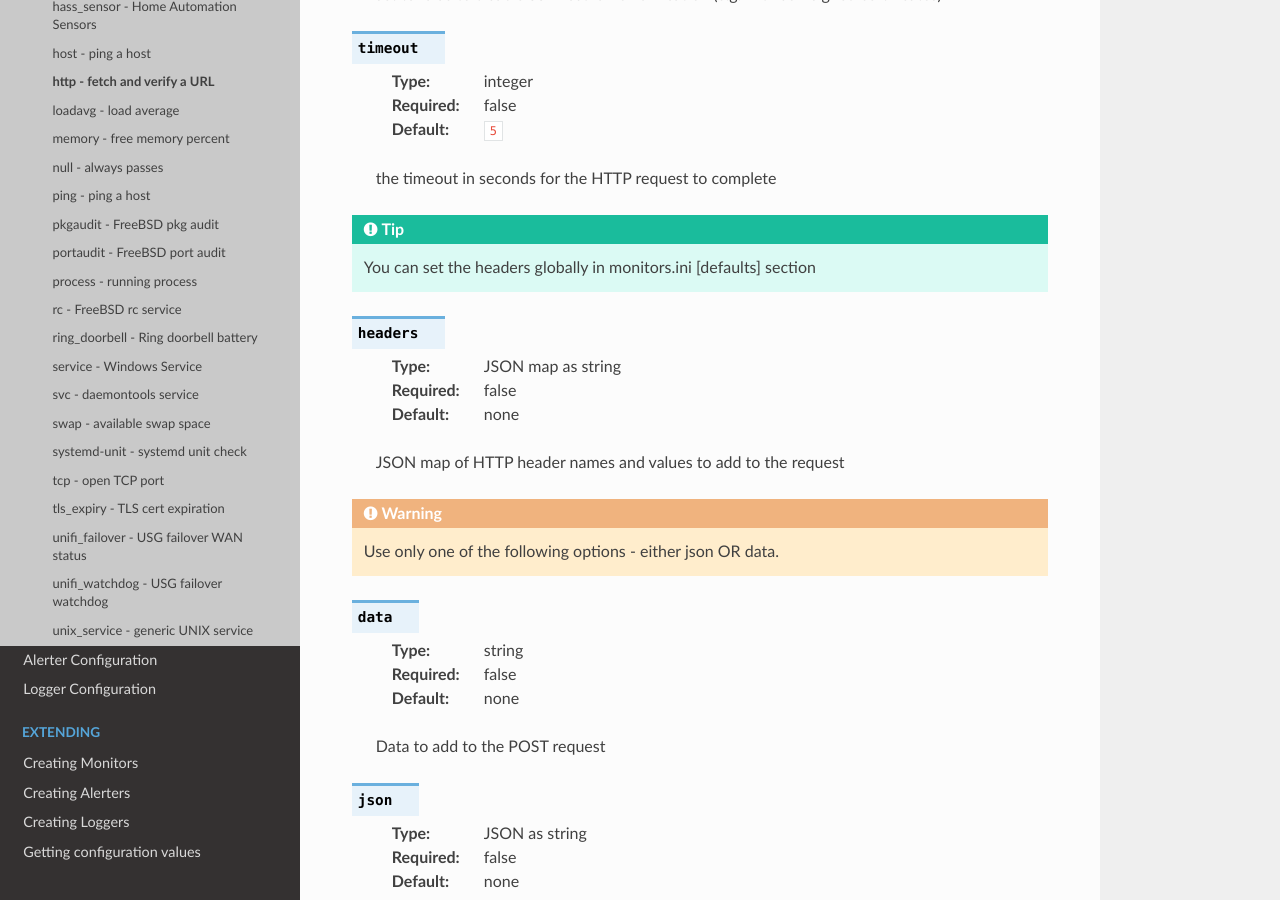
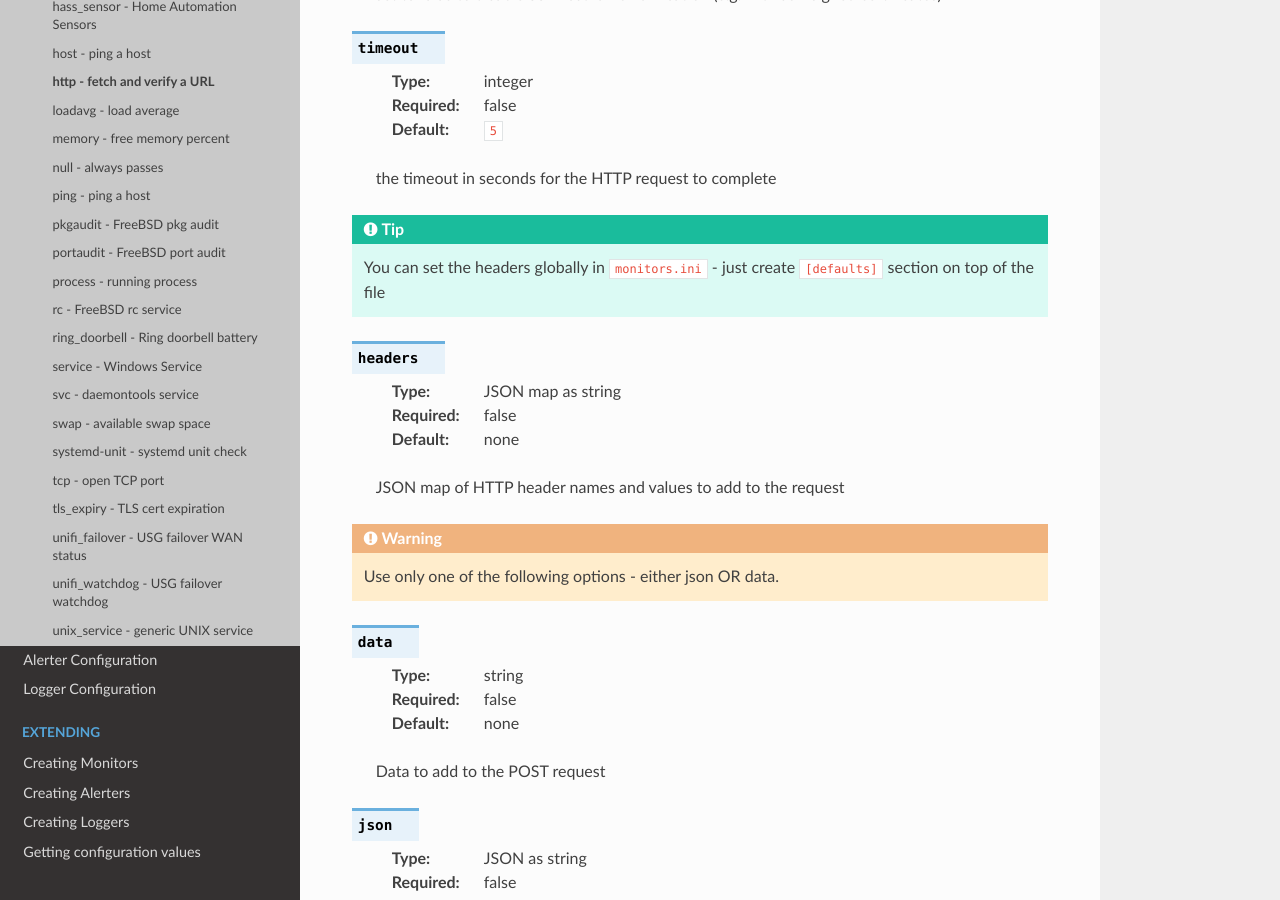
Before and after one commit to jamesoff/simplemonitor, a Sphinx documentation site: the page built from docs/monitors/http.rst, in a window 1280 px wide and 900 px high, scrolled down 1641 px. Built offline with Sphinx 7.4.7 and the Read the Docs theme 3.1.0, drawn with Linux system fonts in a browser that asks for light colours; pages that are not in the unit, such as notebooks, are missing from menus.

Commit message:
Update http.rst

```diff
--- a/docs/monitors/http.rst
+++ b/docs/monitors/http.rst
@@ -74,7 +74,7 @@ Attempts to fetch a URL and makes sure the HTTP return code is (by default) 200/
 
     the timeout in seconds for the HTTP request to complete
 
-.. tip:: You can set the headers globally in monitors.ini [defaults] section
+.. tip:: You can set the headers globally in :file:`monitors.ini` - just create ``[defaults]`` section on top of the file
 
 .. confval:: headers
 
```
